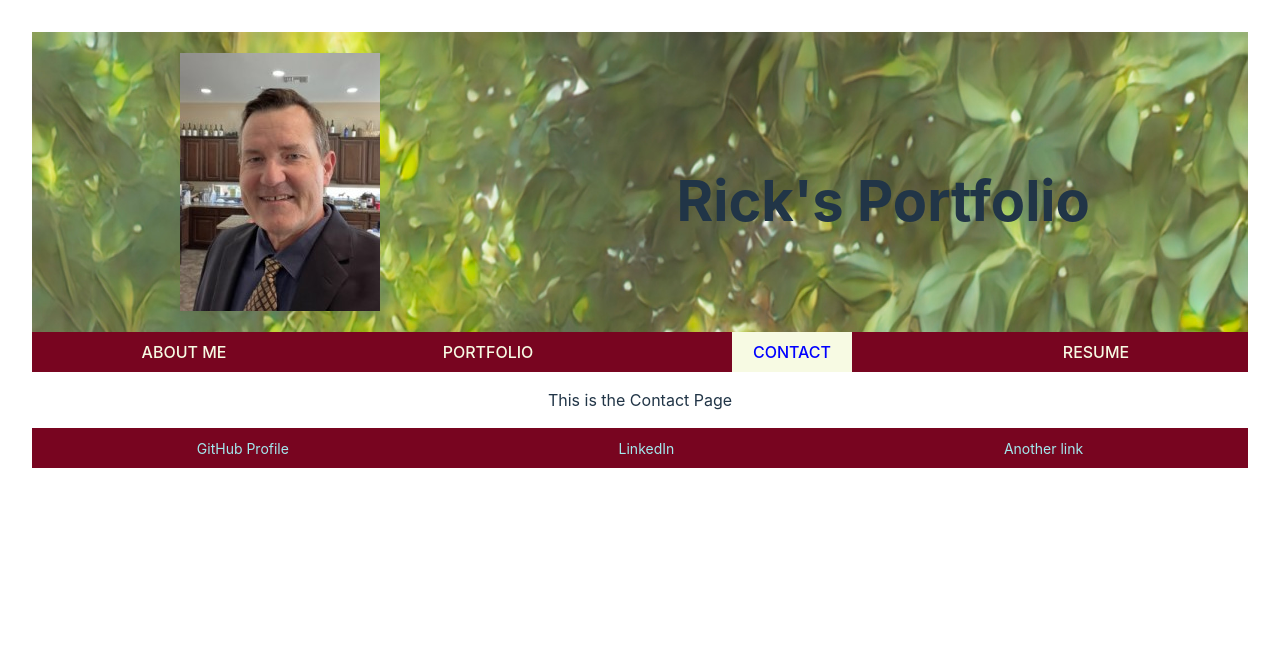
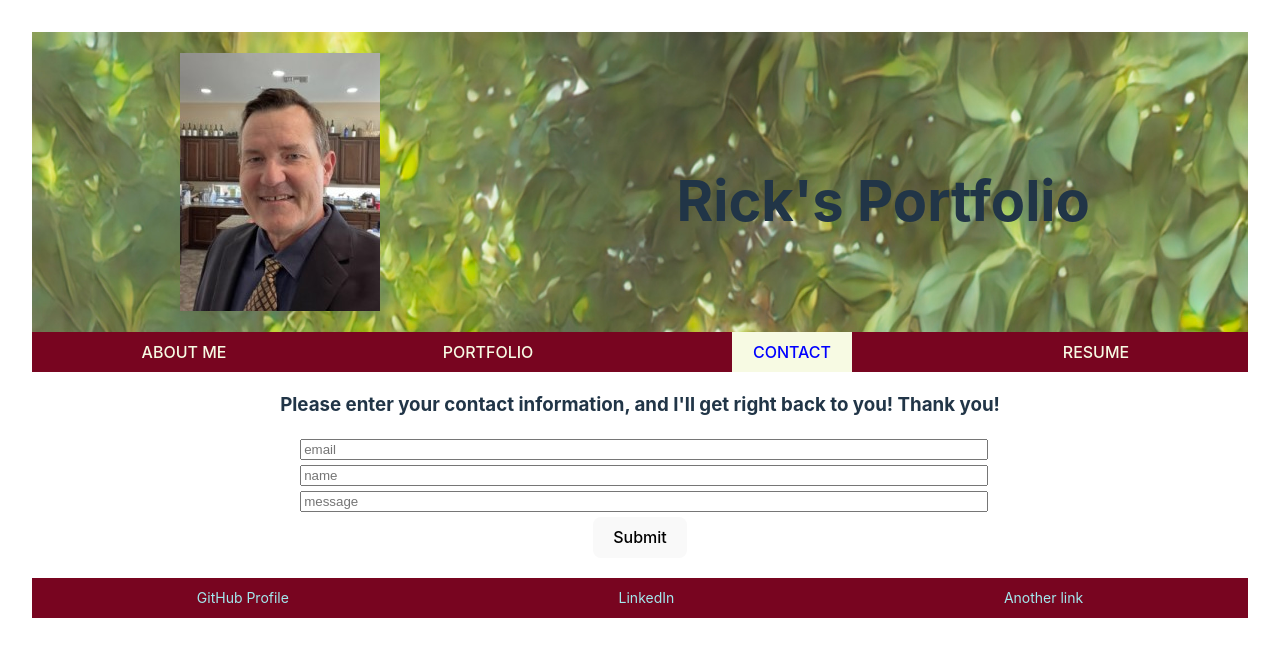
Before and after one commit to recenasu/React-Portfolio-RC, a React (Vite) app in the folder React-Portfolio-RC/: page /contact in a window 1280 px wide. Shown: the top 656 px of the page. Built offline with nearby package versions, Linux system fonts and the light colour scheme.

Commit message:
added contact form

```diff
--- a/React-Portfolio-RC/src/App.css
+++ b/React-Portfolio-RC/src/App.css
@@ -54,3 +54,14 @@ a.nav_link:hover {
   background-color: #F7FAE3;
   color: blue;
 }
+
+.form {
+  margin: 20px;
+}
+
+.form input {
+  display: block;
+  margin-top: 5px;
+  margin-bottom: 5px;
+  width: 100%;
+}
--- a/React-Portfolio-RC/src/components/Contact.jsx
+++ b/React-Portfolio-RC/src/components/Contact.jsx
@@ -1 +1,89 @@
 // This is the contact component of the web page
+import { useState } from 'react';
+import '../App.css';
+
+// Helper function import for email validation check
+import { validateEmail } from './utils/helpers';
+
+function Form() {
+    // Create state variables for the form fields, set the initial values to an empty string
+    const [email, setEmail] = useState('');
+    const [name, setName] = useState('');
+    const [message, setMessage] = useState('');
+    const [errorMessage, setErrorMessage] = useState('');
+
+
+const handleInputChange = (e) => {
+    // Get the values that triggered the change
+    const { target } = e;
+    const inputType = target.name;
+    const inputValue = target.value;
+
+    if (inputType === 'name') {
+        setName(inputValue);
+    } else if (inputType === 'email') {
+        setEmail(inputValue);
+    } else if (inputType === 'message') {
+        setMessage(inputValue);
+    }
+};
+
+
+    const handleFormSubmit = (e) => {
+    // prevent the default page refresh upon form submit
+    e.preventDefault();
+
+    // Check if email is valid. Display error if invalid.
+    if (!validateEmail(email) || !name) {
+        setErrorMessage('Please provide a name and valid email');
+        return;
+    }
+
+    alert(`Thank you ${name}! I'll get back to you shortly at ${email}!`);
+    console.log(`email: ${email}`);
+    console.log(`Name: ${name}`);
+    console.log(`Message: ${message}`);
+
+    setName('');
+    setEmail('');
+    setMessage('');
+
+}
+
+return (
+    <div>
+        <h3>Please enter your contact information, and I'll get right back to you! Thank you!</h3>
+        <form className="form" onSubmit={handleFormSubmit}>
+            <input
+            value={email}
+            name="email"
+            onChange={handleInputChange}
+            type="email"
+            placeholder="email"
+            />
+            <input
+            value={name}
+            name="name"
+            onChange={handleInputChange}
+            type="name"
+            placeholder="name"
+            />
+            <input
+            value={message}
+            name="message"
+            onChange={handleInputChange}
+            type="message"
+            placeholder="message"
+            />
+            <button type="submit">Submit</button>
+        </form>
+        {errorMessage && (
+            <div>
+                <p className="error-text">{errorMessage}</p>
+                </div>
+        )}
+    </div>
+);
+}
+
+export default Form;
--- /dev/null
+++ b/React-Portfolio-RC/src/components/utils/helpers.js
@@ -0,0 +1,4 @@
+export function validateEmail(email) {
+    const re = /^(([^<>()[\]\\.,;:\s@"]+(\.[^<>()[\]\\.,;:\s@"]+)*)|(".+"))@((\[[0-9]{1,3}\.[0-9]{1,3}\.[0-9]{1,3}\.[0-9]{1,3}\])|(([a-zA-Z\-0-9]+\.)+[a-zA-Z]{2,}))$/;
+    return re.test(String(email).toLowerCase());
+  }
--- a/React-Portfolio-RC/src/pages/ContactPage.jsx
+++ b/React-Portfolio-RC/src/pages/ContactPage.jsx
@@ -1,7 +1,8 @@
 // This is the Contact page, displayed when the Contact option is selected in the Nav bar.
+import Contact from '../components/Contact';
 
 export default function ContactPage() {
     return (
-    <p>This is the Contact Page</p>
+    <Contact />
     );
 };
--- a/React-Portfolio-RC/src/pages/PortfolioPage.jsx
+++ b/React-Portfolio-RC/src/pages/PortfolioPage.jsx
@@ -1,6 +1,4 @@
 // This is the Portfolio page, displayed when the Portfolio option is selected in the Nav bar.
-// Import react Link component for link navigation
-import { Link } from 'react-router-dom';
 import Project from '../components/Project';
 
 export default function PortfolioPage() {
```
